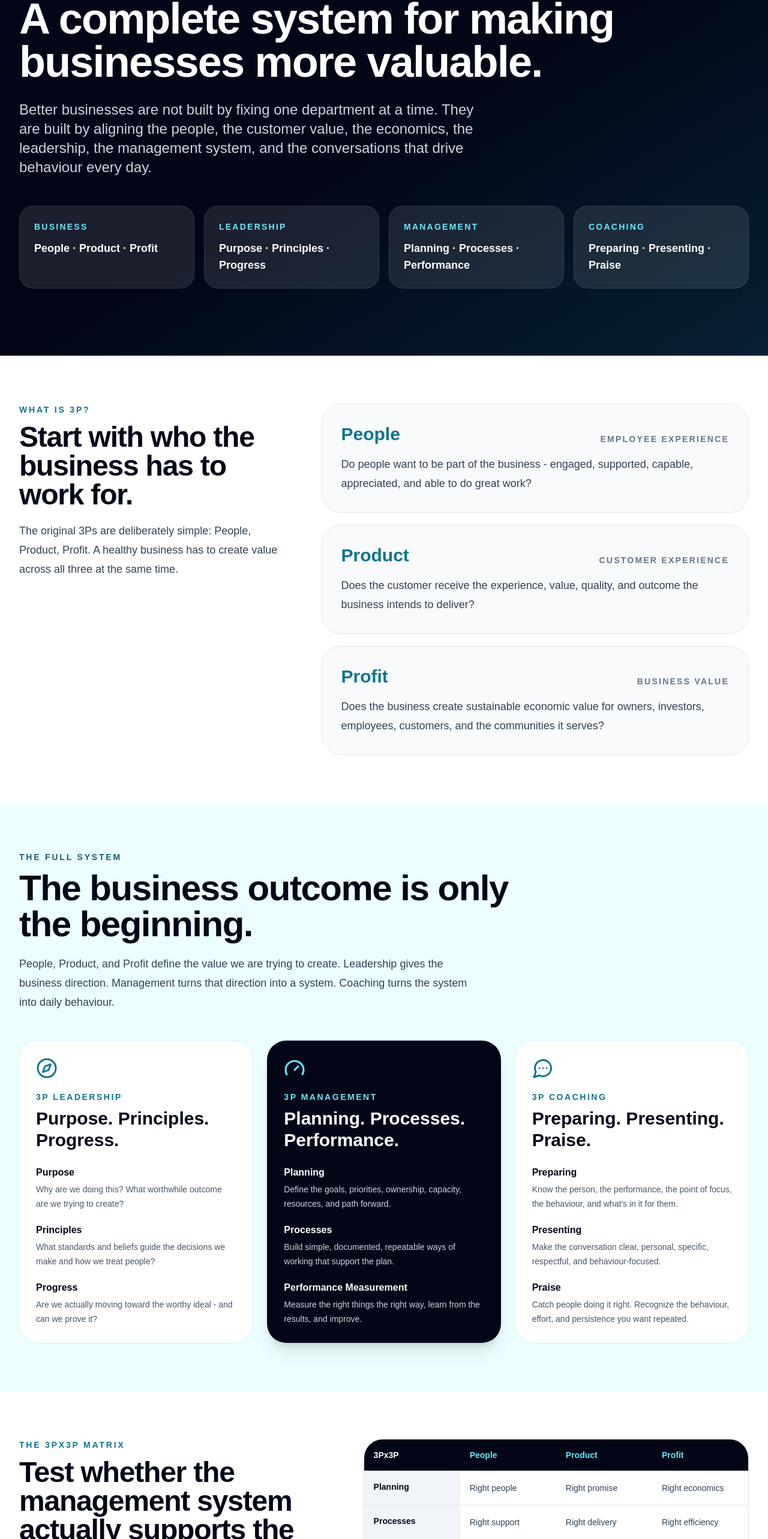
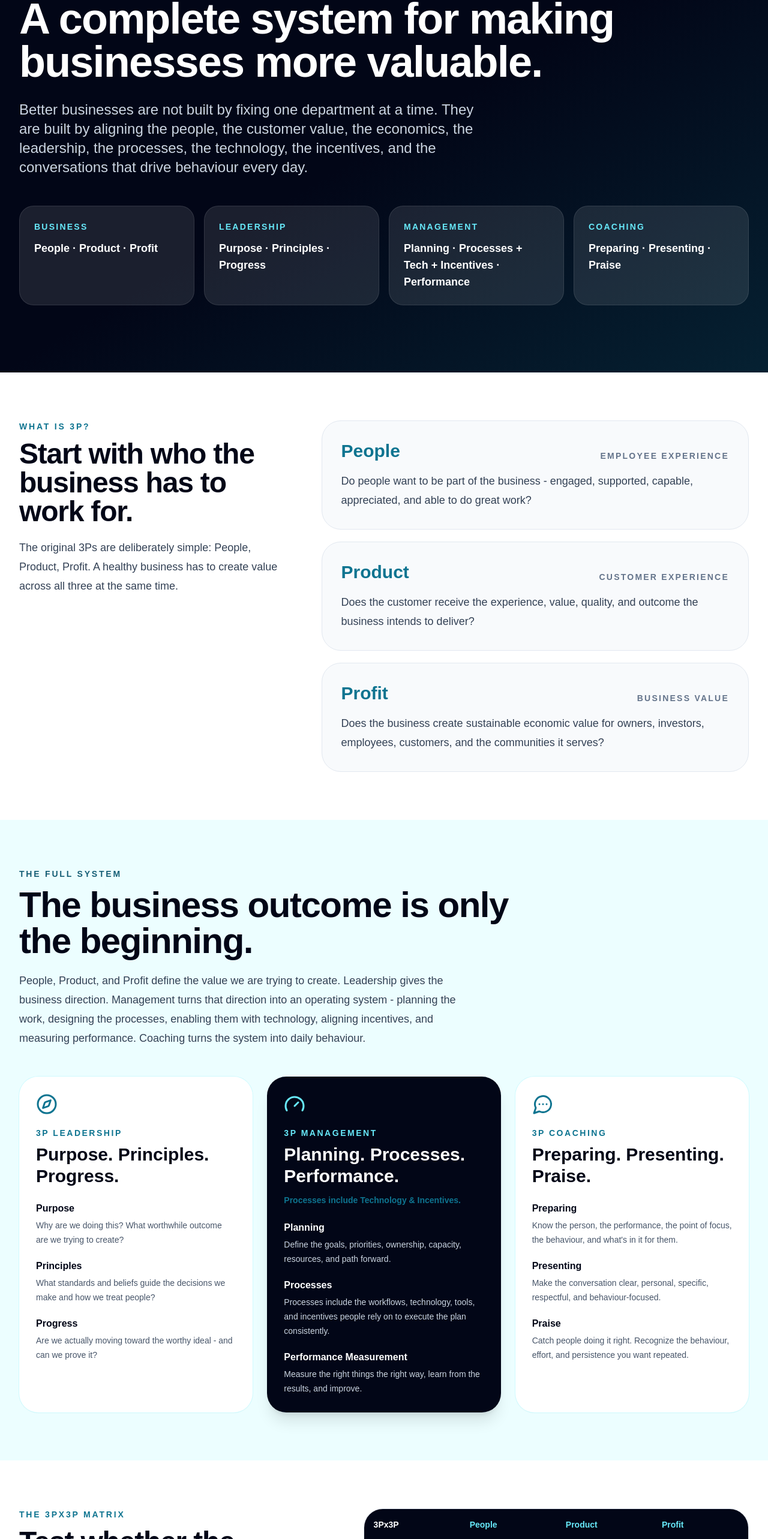
Before and after one commit to brent-prog/3pwebsite, a Next.js app: page /3p-framework in a window 1280 px wide. Shown: the part 234-2800 px from the top of the page at 60% size. Built offline with nearby package versions, Linux system fonts and the light colour scheme.

Commit message:
Expand Processes to include technology and incentives

```diff
--- a/app/3p-framework/page.tsx
+++ b/app/3p-framework/page.tsx
@@ -75,7 +75,7 @@ const management = [
   },
   {
     title: "Processes",
-    text: "Build simple, documented, repeatable ways of working that support the plan.",
+    text: "Processes include the workflows, technology, tools, and incentives people rely on to execute the plan consistently.",
   },
   {
     title: "Performance Measurement",
@@ -102,7 +102,7 @@ const principles = [
   "Employee experience and customer experience are connected.",
   "Business results improve when the system works for people, customers, and owners at the same time.",
   "Plans are useless without execution.",
-  "Processes should be simple enough to follow and strong enough to scale.",
+  "Processes should be simple enough to follow and strong enough to scale - with technology that enables the work and incentives that reinforce the right behaviours.",
   "What gets measured gets managed - so measure the right things.",
   "Coach behaviours, not just outcomes.",
   "WIIFT matters: people change faster when they understand what's in it for them.",
@@ -144,7 +144,7 @@ export default function ThreePFrameworkPage() {
               A complete system for making businesses more valuable.
             </h1>
             <p className="mt-7 max-w-3xl text-xl leading-8 text-slate-300 md:text-2xl">
-              Better businesses are not built by fixing one department at a time. They are built by aligning the people, the customer value, the economics, the leadership, the management system, and the conversations that drive behaviour every day.
+              Better businesses are not built by fixing one department at a time. They are built by aligning the people, the customer value, the economics, the leadership, the processes, the technology, the incentives, and the conversations that drive behaviour every day.
             </p>
           </div>
 
@@ -152,7 +152,7 @@ export default function ThreePFrameworkPage() {
             {[
               ["Business", "People · Product · Profit"],
               ["Leadership", "Purpose · Principles · Progress"],
-              ["Management", "Planning · Processes · Performance"],
+              ["Management", "Planning · Processes + Tech + Incentives · Performance"],
               ["Coaching", "Preparing · Presenting · Praise"],
             ].map(([title, text]) => (
               <div key={title} className="rounded-3xl border border-white/10 bg-white/10 p-6">
@@ -198,7 +198,7 @@ export default function ThreePFrameworkPage() {
               The business outcome is only the beginning.
             </h2>
             <p className="mt-5 max-w-3xl text-lg leading-8 text-slate-700">
-              People, Product, and Profit define the value we are trying to create. Leadership gives the business direction. Management turns that direction into a system. Coaching turns the system into daily behaviour.
+              People, Product, and Profit define the value we are trying to create. Leadership gives the business direction. Management turns that direction into an operating system - planning the work, designing the processes, enabling them with technology, aligning incentives, and measuring performance. Coaching turns the system into daily behaviour.
             </p>
           </div>
 
@@ -221,6 +221,7 @@ export default function ThreePFrameworkPage() {
               <Gauge className="h-9 w-9 text-cyan-300" />
               <p className="mt-5 text-sm font-black uppercase tracking-[0.18em] text-cyan-300">3P Management</p>
               <h3 className="mt-2 text-3xl font-black">Planning. Processes. Performance.</h3>
+              <p className="mt-3 text-sm font-bold text-cyan-700">Processes include Technology &amp; Incentives.</p>
               <div className="mt-6 space-y-5">
                 {management.map((item) => (
                   <div key={item.title}>
@@ -256,7 +257,7 @@ export default function ThreePFrameworkPage() {
               Test whether the management system actually supports the business.
             </h2>
             <p className="mt-5 text-lg leading-8 text-slate-700">
-              The 3Px3P Matrix connects Planning, Processes, and Performance Measurement to People, Product, and Profit. It turns a simple idea into a practical diagnostic: where is the business aligned, where is it disconnected, and where is value leaking?
+              The 3Px3P Matrix connects Planning, Processes, and Performance Measurement to People, Product, and Profit. In the Processes layer, that includes the technology enabling the work and the incentives shaping behaviour. The matrix turns a simple idea into a practical diagnostic: where is the business aligned, where is it disconnected, and where is value leaking?
             </p>
             <Link href="/blog/3px3p-matrix-business-alignment" className="mt-7 inline-flex items-center gap-2 font-black text-cyan-800">
               Read the 3Px3P article <ArrowRight className="h-4 w-4" />
@@ -272,7 +273,7 @@ export default function ThreePFrameworkPage() {
             </div>
             {[
               ["Planning", "Right people", "Right promise", "Right economics"],
-              ["Processes", "Right support", "Right delivery", "Right efficiency"],
+              ["Processes + Tech + Incentives", "Right people + incentives", "Right process + technology", "Right efficiency + economics"],
               ["Performance", "Right behaviours", "Right outcomes", "Right results"],
             ].map((row) => (
               <div key={row[0]} className="grid grid-cols-4 border-t border-slate-200 text-sm">
@@ -378,7 +379,7 @@ export default function ThreePFrameworkPage() {
               Brent Pattison built the 3P framework from more than 30 years of leading, scaling, fixing, and transforming businesses and customer operations. The recurring lesson was simple: most performance problems are not isolated problems. They are alignment problems.
             </p>
             <p className="mt-5 text-lg leading-8 text-slate-700">
-              The framework became a way to simplify those connections - from employee experience and customer experience to business economics, from leadership intent to management execution, and from management systems to the coaching conversations that shape behaviour.
+              The framework became a way to simplify those connections - from employee experience and customer experience to business economics, from leadership intent to management execution, and from processes, technology, incentives, and performance systems to the coaching conversations that shape behaviour.
             </p>
             <Link href="/case-studies" className="mt-7 inline-flex items-center gap-2 font-black text-cyan-800">
               See the transformation work <ArrowRight className="h-4 w-4" />
```
